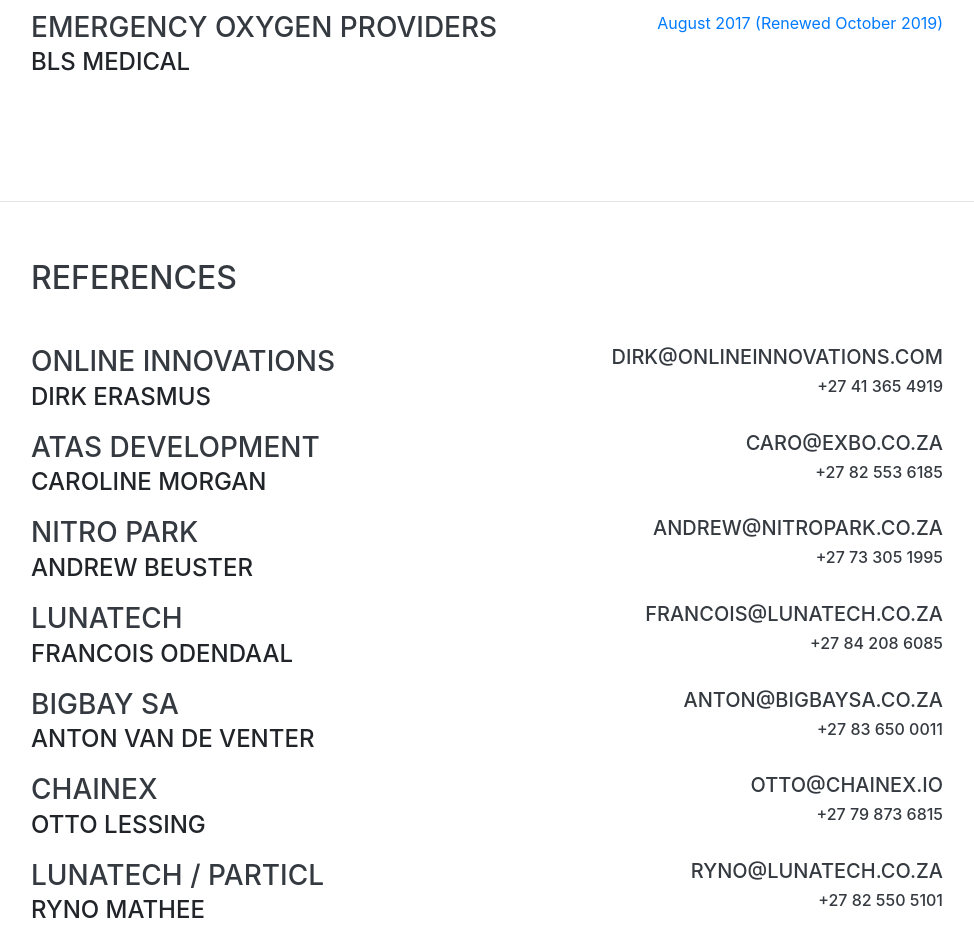
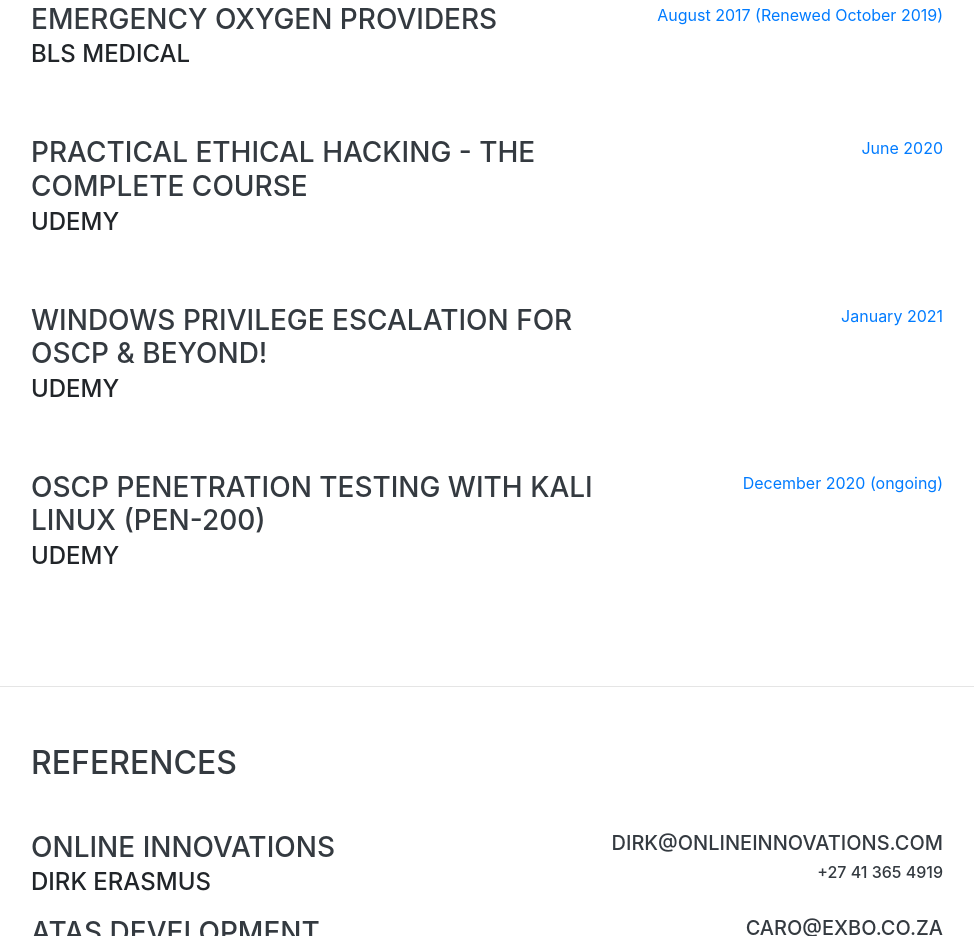
Before and after one commit to chrismeistre/resume, a website with bundled scripts: page index.html in a window 1280 px wide. Shown: the part 7079-8015 px from the top of the page, without its empty margins (289-1263 px from the left). Built offline with nearby package versions, Linux system fonts and the light colour scheme; a web font is replaced by a local one.

Commit message:
update courses

```diff
--- a/index.html
+++ b/index.html
@@ -282,6 +282,36 @@
           </div>
         </div>
 
+        <div class="resume-item d-flex flex-column flex-md-row justify-content-between mb-5">
+          <div class="resume-content">
+            <h3 class="mb-0">Practical Ethical Hacking - The Complete Course</h3>
+            <div class="subheading mb-3">Udemy</div>
+          </div>
+          <div class="resume-date text-md-right">
+            <span class="text-primary">June 2020</span>
+          </div>
+        </div>
+
+        <div class="resume-item d-flex flex-column flex-md-row justify-content-between mb-5">
+          <div class="resume-content">
+            <h3 class="mb-0">Windows Privilege Escalation for OSCP & Beyond!</h3>
+            <div class="subheading mb-3">Udemy</div>
+          </div>
+          <div class="resume-date text-md-right">
+            <span class="text-primary">January 2021</span>
+          </div>
+        </div>
+
+        <div class="resume-item d-flex flex-column flex-md-row justify-content-between mb-5">
+          <div class="resume-content">
+            <h3 class="mb-0">OSCP Penetration Testing with Kali Linux (PEN-200)</h3>
+            <div class="subheading mb-3">Udemy</div>
+          </div>
+          <div class="resume-date text-md-right">
+            <span class="text-primary">December 2020 (ongoing)</span>
+          </div>
+        </div>
+
       </div>
     </section>
 
```
